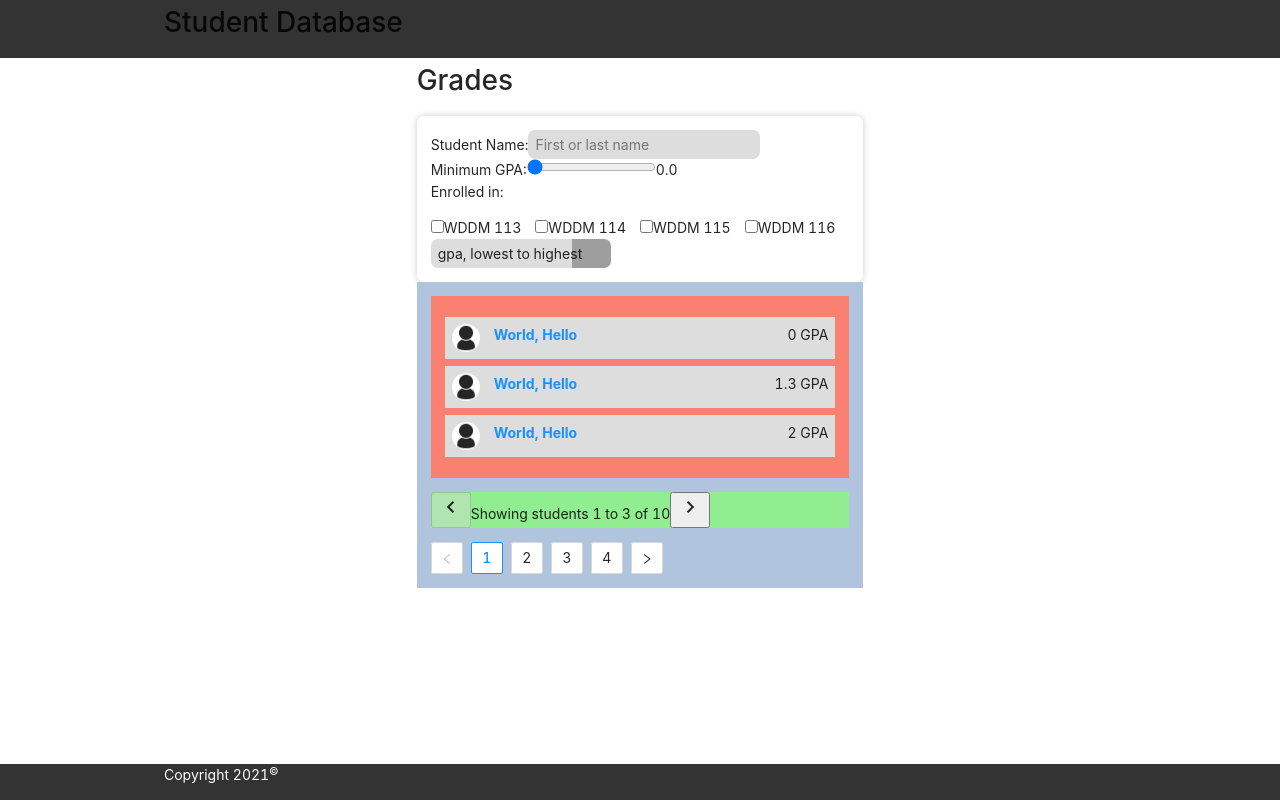
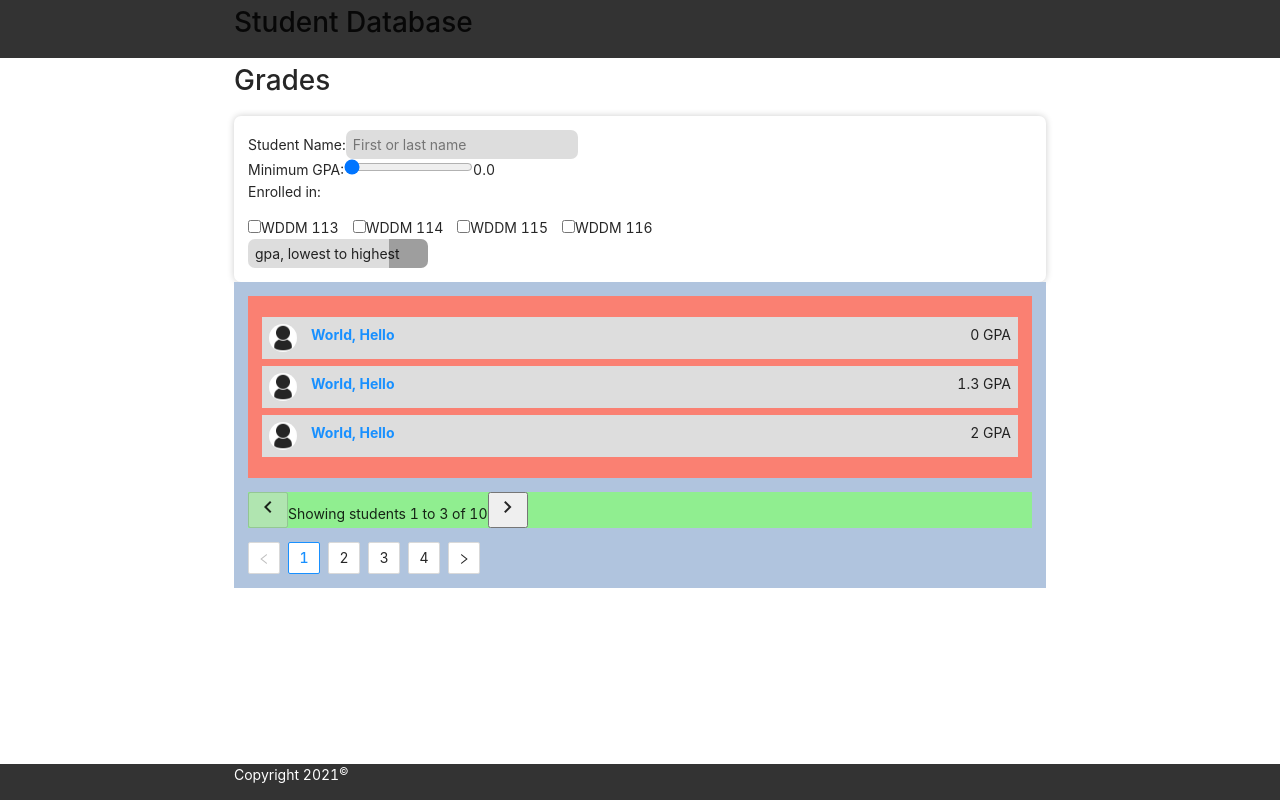
Before and after one commit to juneate/w21-react-student-db, a React app: page / in a window 1280 px wide. Built offline with nearby package versions, Linux system fonts and the light colour scheme; grey boxes are pictures that could not be loaded.

Commit message:
quick css update

```diff
--- a/src/css/index.css
+++ b/src/css/index.css
@@ -17,7 +17,8 @@ input, select, button, textarea {
 }
 .container {
   padding: 0 1em;
-  max-width: 70em;
+  width: 100%;
+  max-width: 60em;
   margin: 0 auto;
 }
 
@@ -54,15 +55,6 @@ fieldset {
   padding-right: 2em;
 }
 
-.search:focus {
-  background-image: url('https://static.thenounproject.com/png/3466597-200.png');
-  background-size: auto 100%;
-  background-repeat: no-repeat;
-  background-position: right;
-  padding-right: 2em;
-}
-
-
 .filtering {
   border-radius: 0.5em;
   box-shadow: 0 0 0.5em rgba(0, 0, 0, 0.2);
```
